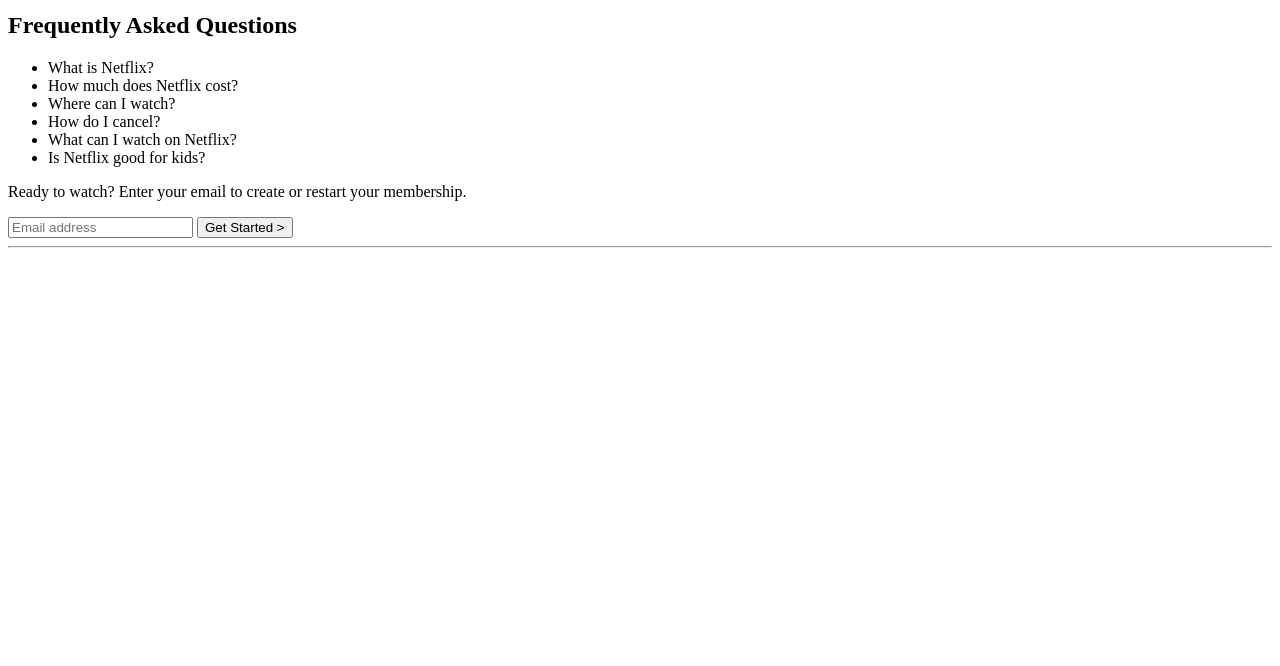
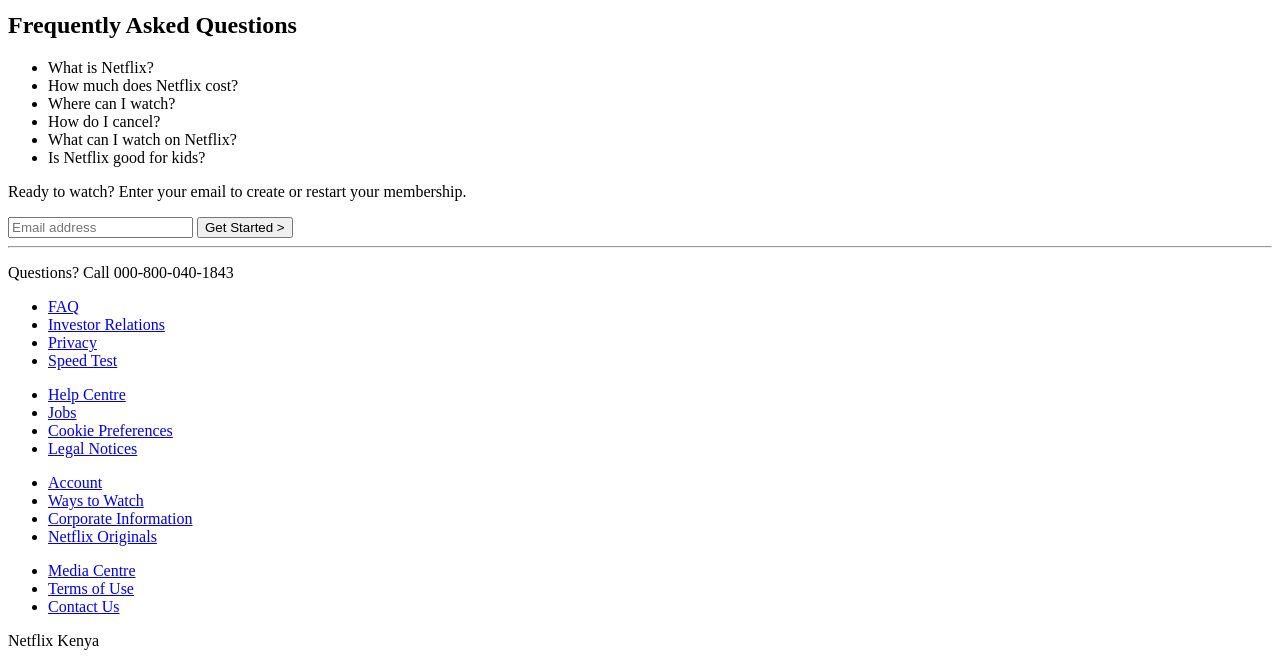
Before and after one commit to chegeian/Netflix-, a plain HTML site: page index.html in a window 1280 px wide. Shown: the part 3236-3902 px from the top of the page. Before the commit the page ends 3492 px from the top, so only its background shows below. Drawn offline with Linux system fonts and the light colour scheme.

Commit message:
added a footer

```diff
--- a/index.html
+++ b/index.html
@@ -77,5 +77,34 @@
         </div>
     </section>
 <hr>
+<footer class="footer">
+    <p>Questions? Call 000-800-040-1843</p>
+    <div class="footer-cols">
+        <ul>
+            <li><a href="#">FAQ</a></li>
+            <li><a href="#">Investor Relations</a></li>
+            <li><a href="#">Privacy</a></li>
+            <li><a href="#">Speed Test</a></li>
+        </ul>
+        <ul>
+            <li><a href="#">Help Centre</a></li>
+            <li><a href="#">Jobs</a></li>
+            <li><a href="#">Cookie Preferences</a></li>
+            <li><a href="#">Legal Notices</a></li>
+        </ul>
+        <ul>
+            <li><a href="#">Account</a></li>
+            <li><a href="#">Ways to Watch</a></li>
+            <li><a href="#">Corporate Information</a></li>
+            <li><a href="#">Netflix Originals</a></li>
+        </ul>
+        <ul>
+            <li><a href="#">Media Centre</a></li>
+            <li><a href="#">Terms of Use</a></li>
+            <li><a href="#">Contact Us</a></li>
+        </ul>
+        <p>Netflix Kenya</p>
+    </div>
+</footer>
 </body>
 </html>
```
